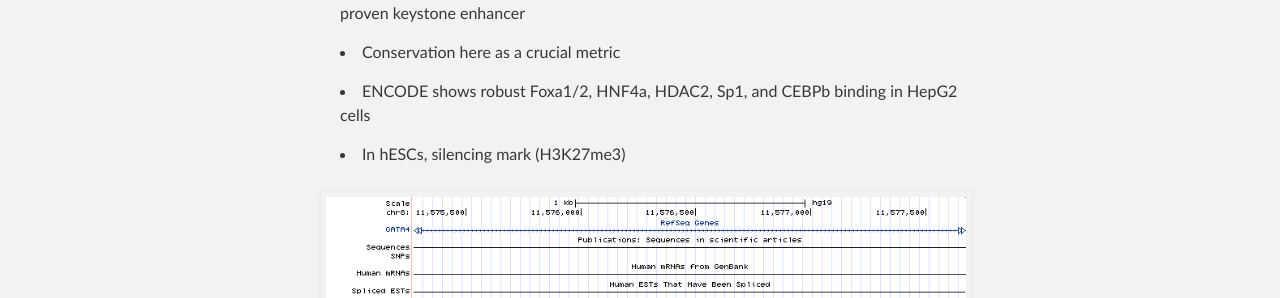
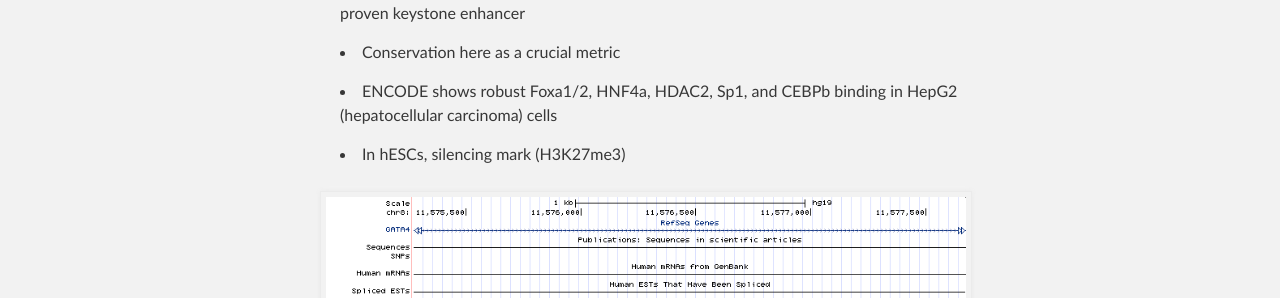
Before and after one commit to karmel/keystone-enhancers, a Jekyll site: the page built from _posts/2010-10-15-an-intronic-enhancer-drives-endodermal-gata4-expression.md, in a window 1280 px wide and 900 px high, scrolled down 1898 px. Shown: the part 179-477 px from the top of the window. Built offline with Jekyll 4.4.1, drawn with Linux system fonts in a browser that asks for light colours; Markdown is read by kramdown in place of the engine named in the settings.

Commit message:
Gata4 enhancer G4

```diff
--- a/_posts/2010-10-15-an-intronic-enhancer-drives-endodermal-gata4-expression.md
+++ b/_posts/2010-10-15-an-intronic-enhancer-drives-endodermal-gata4-expression.md
@@ -35,7 +35,7 @@ The transcription factor Gata4 is essential for gut morphogenesis, and is expres
 * An interesting case where gene expression is not necessarily tissue-specific, but where the gene is perhaps controlled by different enhancers in different tissues
 * Notably, the authors demonstrate that G4 is sufficient to drive a transgene, but not that it is necessary or sufficient for Gata4 expression in endodermal tissue; this is not a proven keystone enhancer
 * Conservation here as a crucial metric
-* ENCODE shows robust Foxa1/2, HNF4a, HDAC2, Sp1, and CEBPb binding in HepG2 cells
+* ENCODE shows robust Foxa1/2, HNF4a, HDAC2, Sp1, and CEBPb binding in HepG2 (hepatocellular carcinoma) cells
 * In hESCs, silencing mark (H3K27me3)
 
 <img class="examples-image encode" src="{{ site.baseurl }}/images/examples/2010-10-15-an-intronic-enhancer-drives-endodermal-gata4-expression_encode_1.png" alt="G4 enhancer via ENCODE" title="G4 enhancer via ENCODE" />
```
